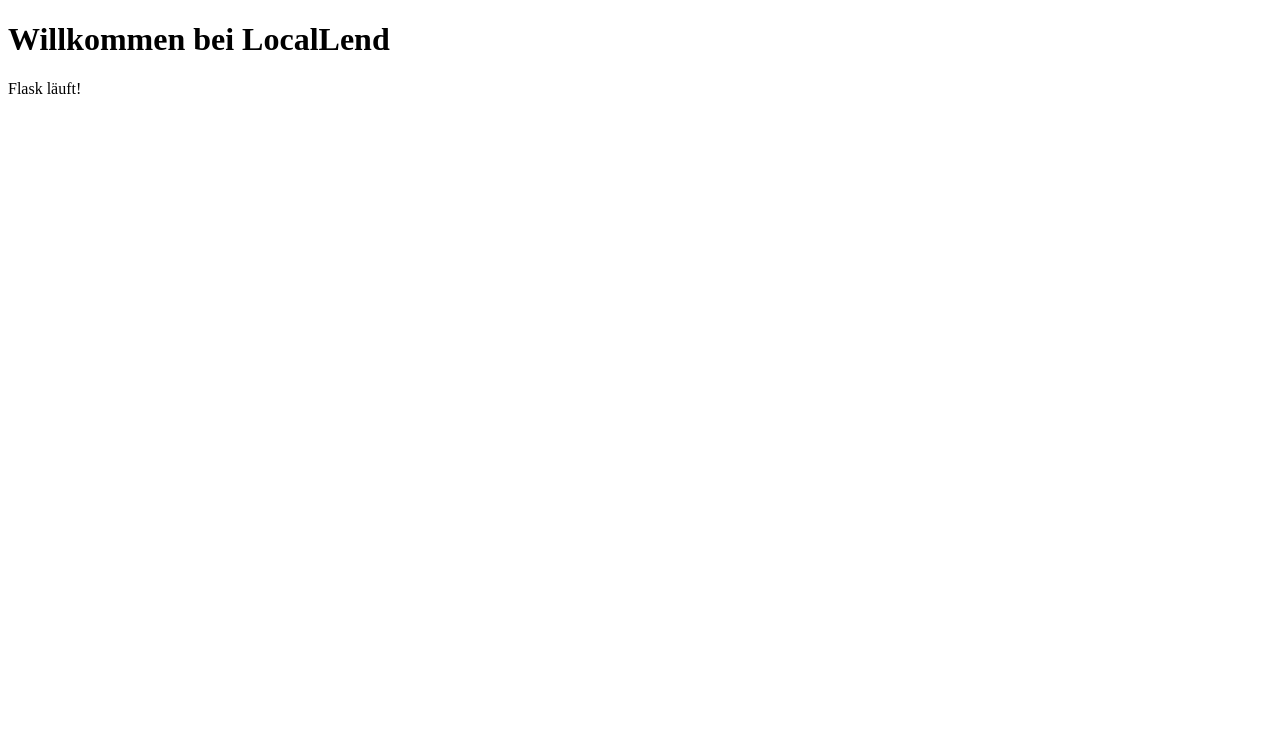
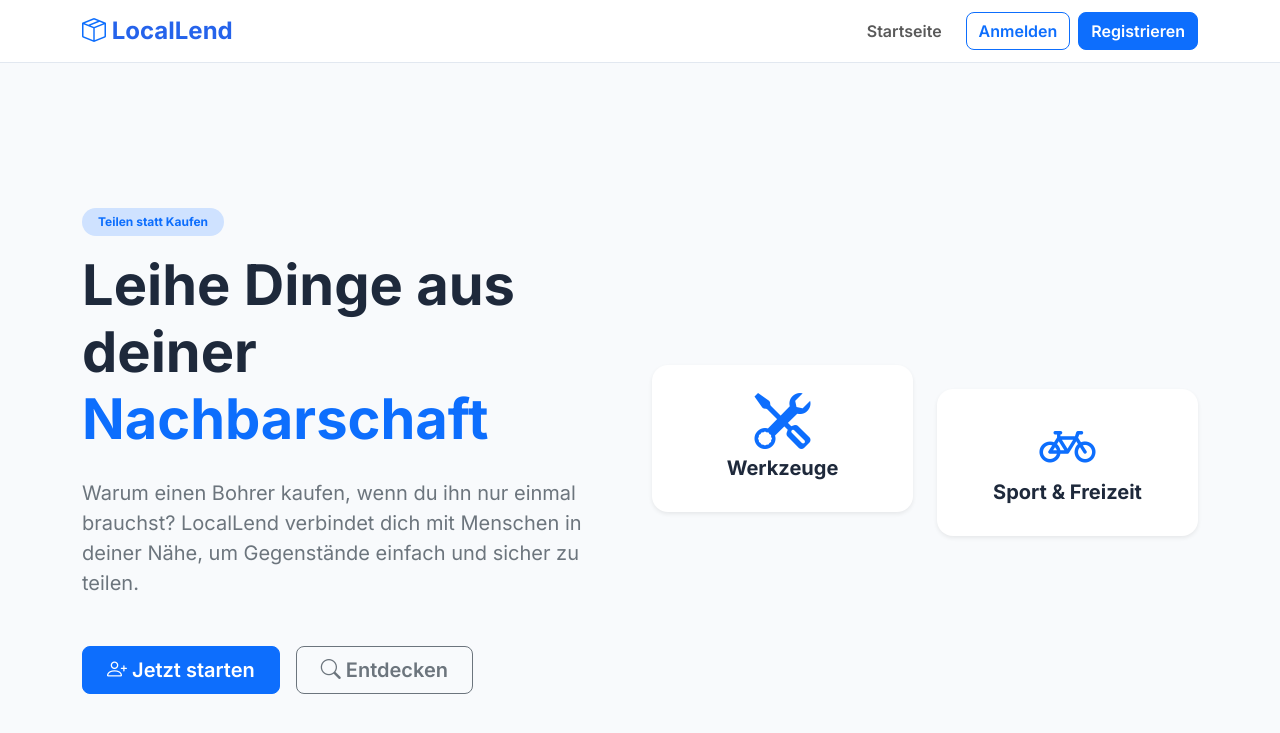
Before and after one commit to wendysharonial-sudo/Locallend-Gruppe-5, a Flask app: page / in a window 1280 px wide. Shown: the top 733 px of the page. Run offline with Flask 3, Linux system fonts and the light colour scheme.

Commit message:
Design landing page with hero section and feature icons

```diff
--- a/templates/index.html
+++ b/templates/index.html
@@ -1,10 +1,43 @@
-<!DOCTYPE html>
-<html>
-<head>
-      <title>LocalLend</title>
-</head>
-<body>
-      <h1>Willkommen bei LocalLend</h1>
-      <p>Flask läuft!</p>
-</body>
-</html>
+{% extends "base.html" %}
+
+{% block title %}Startseite - LocalLend{% endblock %}
+
+{% block content %}
+<div class="container" style="padding-top: 60px;">
+    <div class="row align-items-center">
+
+        <!-- Linke Seite: Text -->
+        <div class="col-lg-6 mb-5 mb-lg-0">
+            <span class="badge bg-primary-subtle text-primary mb-3 px-3 py-2 rounded-pill">Teilen statt Kaufen</span>
+            <h1 class="display-4 fw-bold mb-4">Leihe Dinge aus deiner <span class="text-primary">Nachbarschaft</span></h1>
+            <p class="lead text-secondary mb-5">
+                Warum einen Bohrer kaufen, wenn du ihn nur einmal brauchst? LocalLend verbindet dich mit Menschen in deiner Nähe, um Gegenstände einfach und sicher zu teilen.
+            </p>
+            <div class="d-flex gap-3">
+                <!-- Buttons mit Icons -->
+                <a href="/register" class="btn btn-primary btn-lg btn-custom px-4"><i class="bi bi-person-plus"></i> Jetzt starten</a>
+                <a href="/api/items" class="btn btn-outline-secondary btn-lg btn-custom px-4"><i class="bi bi-search"></i> Entdecken</a>
+            </div>
+        </div>
+
+        <!-- Rechte Seite: Ein modernes Grid mit Icons (anstelle eines einfachen Bildes) -->
+        <div class="col-lg-6 text-center">
+            <div class="row g-4">
+                <div class="col-6">
+                    <div class="p-4 bg-white rounded-4 shadow-sm mb-4">
+                        <i class="bi bi-tools display-4 text-primary mb-3"></i>
+                        <h5 class="fw-bold">Werkzeuge</h5>
+                    </div>
+                </div>
+                <div class="col-6 mt-5"> <!-- 'mt-5' versetzt diesen Block leicht nach unten für einen coolen Effekt -->
+                    <div class="p-4 bg-white rounded-4 shadow-sm">
+                        <i class="bi bi-bicycle display-4 text-primary mb-3"></i>
+                        <h5 class="fw-bold">Sport & Freizeit</h5>
+                    </div>
+                </div>
+            </div>
+        </div>
+
+    </div>
+</div>
+{% endblock %}
```
